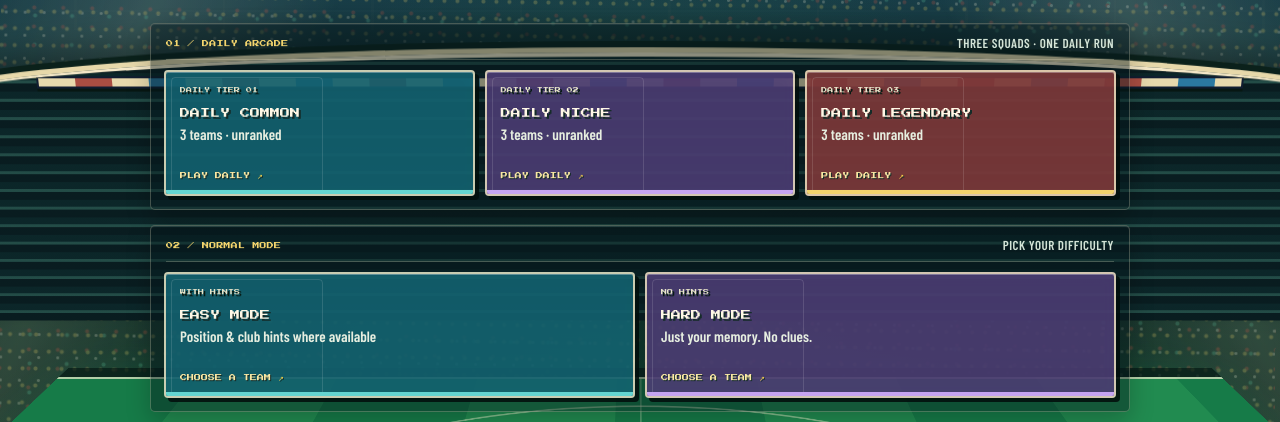
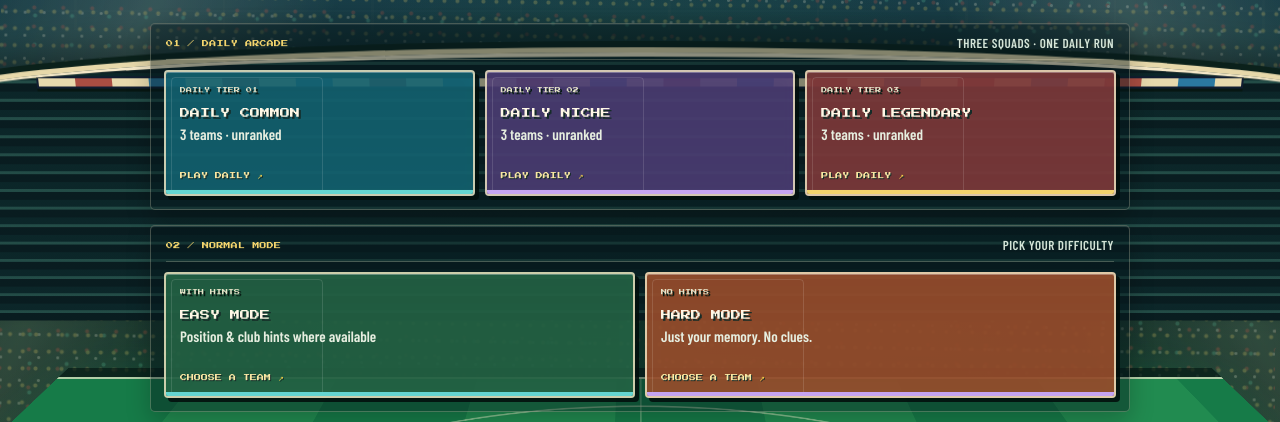
Before and after one commit to SilasIntimbereich/Ballwissen, a website with bundled scripts: page index.html in a window 1280 px wide. Shown: the part 330-752 px from the top of the page. Built offline with nearby package versions, Linux system fonts and the light colour scheme; a web font is replaced by a local one.

Commit message:
Restore distinct Normal-mode card accents

```diff
--- a/assets/css/styles.css
+++ b/assets/css/styles.css
@@ -777,3 +777,7 @@ body.reduce-motion .crowd:before,body.reduce-motion .crowd:after{animation:none!
 @keyframes timer-pulse{50%{filter:brightness(1.25);transform:translateY(-1px)}}
 @media(prefers-reduced-motion:reduce){.timer.timer-critical{animation:none!important}}
 body.reduce-motion .timer.timer-critical{animation:none!important}
+
+/* Preserve the distinct Normal-mode colour accents after grouping cards into their own grid. */
+.normal-grid .mode-card:nth-child(1){background-color:rgba(40,107,73,.82)!important}
+.normal-grid .mode-card:nth-child(2){background-color:rgba(169,83,46,.82)!important}
```
